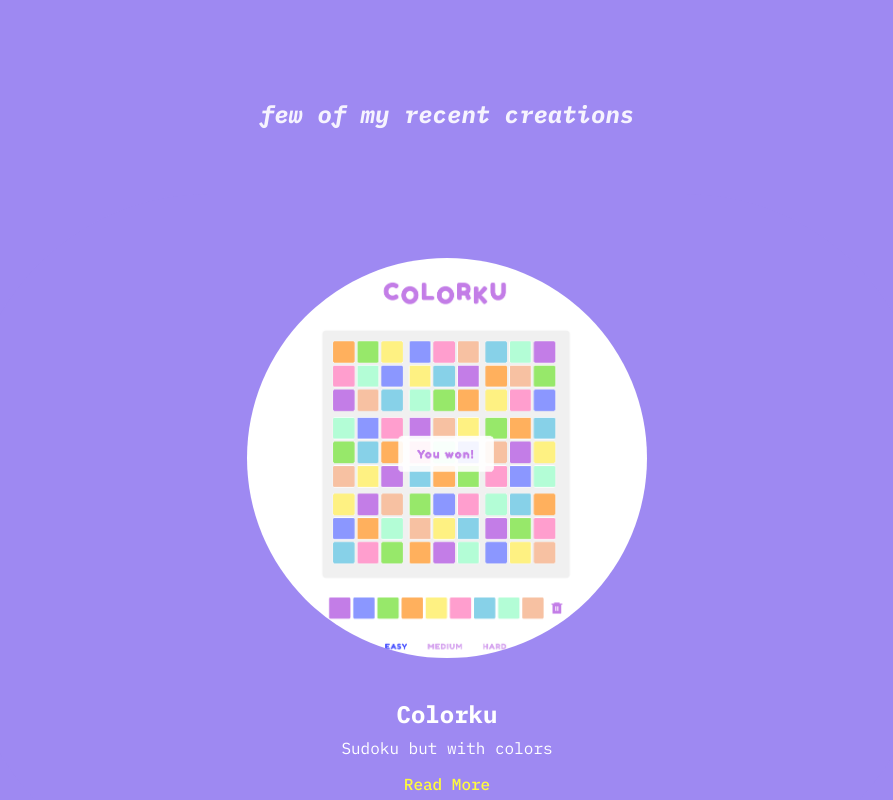
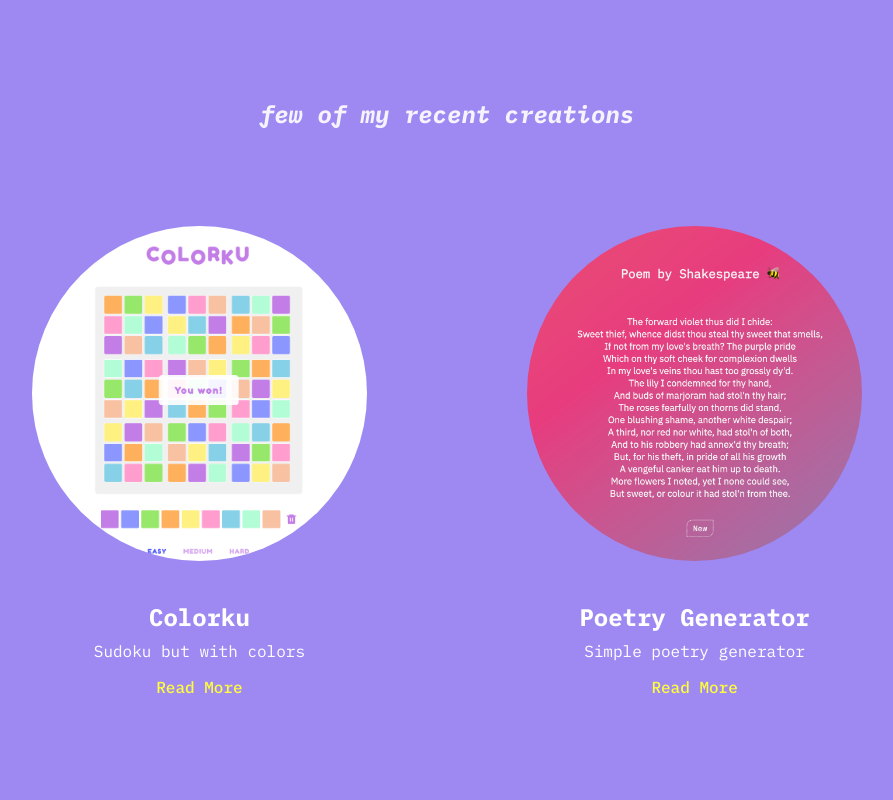
Before and after one commit to EmmaKingDev/portfolio, a React (Vite) app: page / in a window 1280 px wide. Shown: the part 540-1340 px from the top of the page, without its empty margins (193-1086 px from the left). Built offline with nearby package versions, Linux system fonts and the light colour scheme; no server answers.

Commit message:
new grid layout

```diff
--- a/src/App.css
+++ b/src/App.css
@@ -80,8 +80,8 @@
 
 .project-grid {
   display: grid;
-  grid-template-columns: repeat(auto-fit, minmax(500px, 1fr));
-  gap: 6rem;
+  grid-template-columns: repeat(auto-fit, minmax(200px, 1fr));
+  gap: 2rem;
   width: 95%;
   max-width: 75rem;
   padding: 2rem;
@@ -437,16 +437,16 @@ body {
   }
 
   .project-image-link img {
-    width: min(100%, 20rem);
-    height: min(100%, 20rem);
+    width: min(100%, 30rem);
+    height: min(100%, 30rem);
     aspect-ratio: 1 / 1;
   }
 }
 
 @media (min-width: 481px) and (max-width: 767px) {
   .project-image-link img {
-    width: min(100%, 22rem);
-    height: min(100%, 22rem);
+    width: min(100%, 32rem);
+    height: min(100%, 32rem);
     aspect-ratio: 1 / 1;
   }
 }
@@ -470,8 +470,8 @@ body {
 }
 
 .project-image-link img {
-  width: min(25rem, 100%);
-  height: min(25rem, 100%);
+  width: min(35rem, 100%);
+  height: min(35rem, 100%);
   object-fit: cover;
   object-position: center;
   border-radius: 50%;
@@ -483,7 +483,7 @@ body {
   text-align: center;
   color: var(--text-primary);
   font-size: 1.5rem;
-  margin: 2rem 0;
+  margin: 2rem 0 0 0;
   font-style: italic;
   opacity: 0.9;
 }
```
